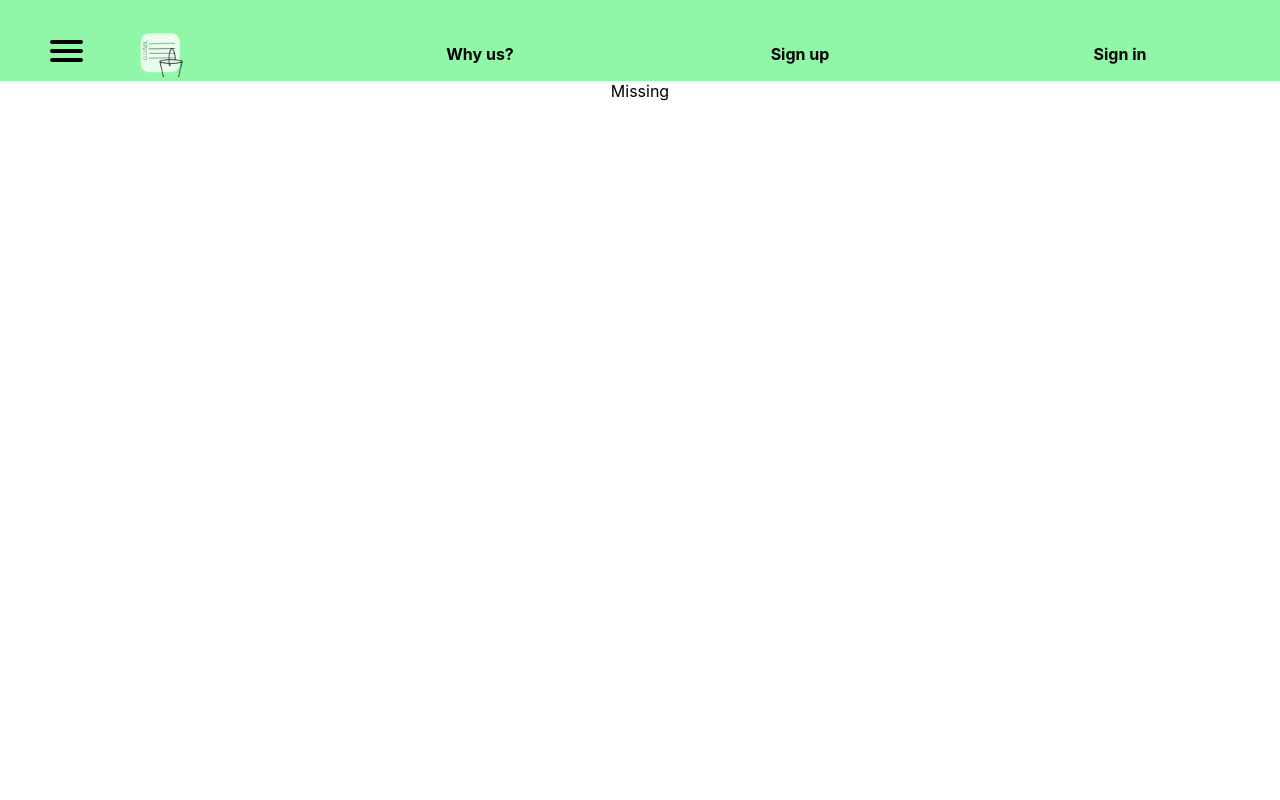
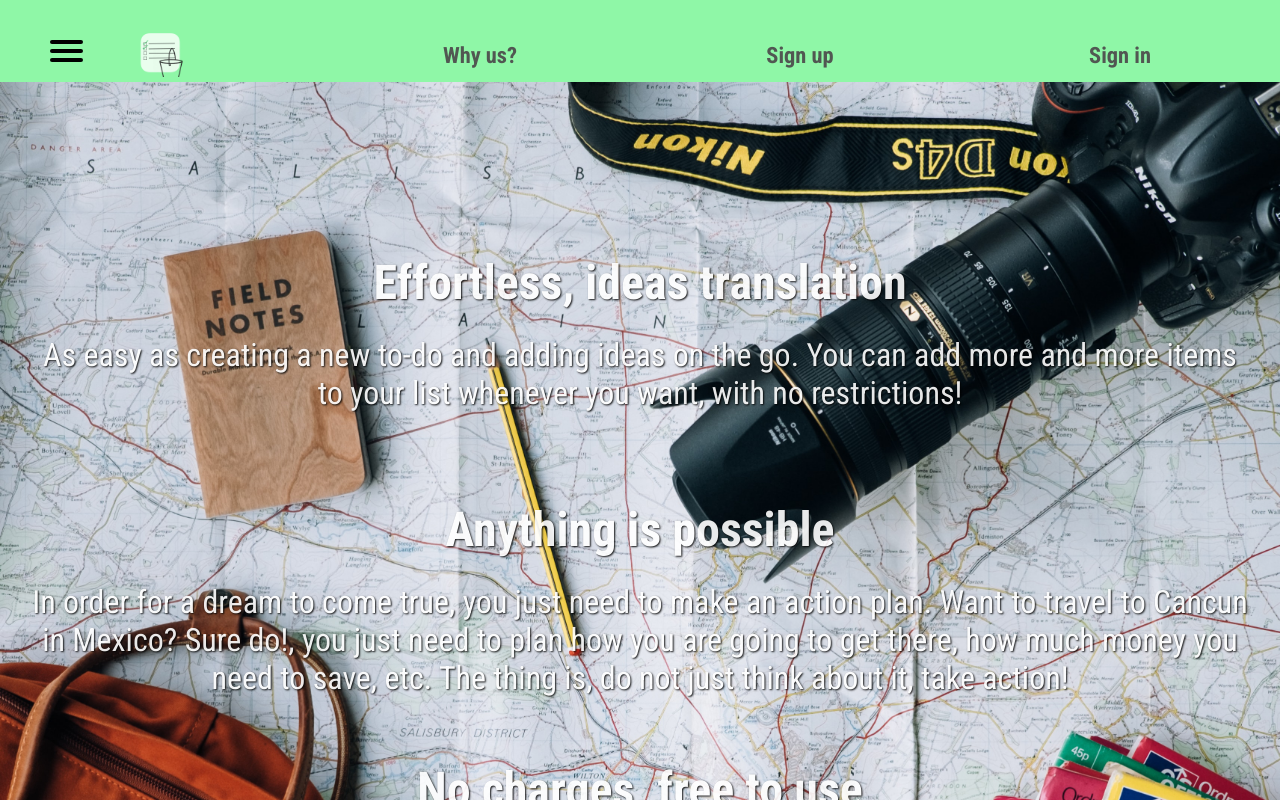
Before and after one commit to LoginALee/to-do-list, a React (Create React App) app: page /whyus in a window 1280 px wide. Shown: the top 800 px of the page. Built offline with nearby package versions, Linux system fonts and the light colour scheme.

Commit message:
Add why us page

```diff
--- a/src/App.js
+++ b/src/App.js
@@ -3,6 +3,7 @@ import React from 'react'
 import { BrowserRouter as Router, Switch, Route } from 'react-router-dom'
 import NewToDo from './pages/NewToDo'
 import MyToDos from './pages/MyToDos'
+import WhyUs from './pages/WhyUs'
 import LandingPage from './pages/LandingPage'
 import { Navbar } from './components/Navbar/Navbar'
 
@@ -13,7 +14,7 @@ function App() {
         <Navbar />
         <Switch>
           <Route path="/whyus">
-            <div>Missing</div>
+            <WhyUs />
           </Route>
           <Route path="/login">
             <div>Missing</div>
--- a/src/components/Navbar/Navbar.css
+++ b/src/components/Navbar/Navbar.css
@@ -19,8 +19,9 @@ nav {
 }
 
 a {
+  font-size: 1.4rem;
   text-decoration: none;
-  color:black;
+  color:#515752;
   font-weight: bold;
   padding: 1rem;
 }
--- a/src/index.css
+++ b/src/index.css
@@ -1,6 +1,8 @@
+@import url('https://fonts.googleapis.com/css2?family=Roboto+Condensed:wght@400;700&display=swap');
+
 body {
   margin: 0;
-  font-family: -apple-system, BlinkMacSystemFont, 'Segoe UI', 'Roboto', 'Oxygen',
+  font-family: 'Roboto Condensed', -apple-system, BlinkMacSystemFont, 'Segoe UI', 'Roboto', 'Oxygen',
     'Ubuntu', 'Cantarell', 'Fira Sans', 'Droid Sans', 'Helvetica Neue',
     sans-serif;
   -webkit-font-smoothing: antialiased;
--- /dev/null
+++ b/src/pages/WhyUs.css
@@ -0,0 +1,68 @@
+.main-container{
+    display: flex;
+    flex-direction: column;
+    justify-content: space-around;
+    align-items: center;
+}
+
+.image-container{
+  min-height: 100%;
+  min-width: 1024px;
+
+  width: 100%;
+  height: 100%;
+}
+
+.image-container img{
+    width: 100%;
+    height: 100%;
+}
+
+.text-container{
+    display: flex;
+    position: absolute;
+    flex-direction: column;
+}
+
+.ideas-section, .dreams-section, .app-section{
+    margin: 1em;
+    font-size: 2em;
+    color: white;
+    text-shadow: 1px 1px 2px black;
+    opacity: 90%;
+}
+
+.ideas-section, .dreams-section h2, p {
+    margin-top: 25px;
+
+    -webkit-animation: fadein 2s;
+       -moz-animation: fadein 2s;
+        -ms-animation: fadein 2s;
+         -o-animation: fadein 2s;
+            animation: fadein 2s;
+}
+
+@keyframes fadein {
+    from { opacity: 0; }
+    to   { opacity: 1; }
+}
+
+@-moz-keyframes fadein {
+    from { opacity: 0; }
+    to   { opacity: 1; }
+}
+
+@-webkit-keyframes fadein {
+    from { opacity: 0; }
+    to   { opacity: 1; }
+}
+
+@-ms-keyframes fadein {
+    from { opacity: 0; }
+    to   { opacity: 1; }
+}
+
+@-o-keyframes fadein {
+    from { opacity: 0; }
+    to   { opacity: 1; }
+}
--- /dev/null
+++ b/src/pages/WhyUs.jsx
@@ -0,0 +1,41 @@
+import React from 'react'
+import './WhyUs.css'
+
+const WhyUs = () => (
+  <div className="main-container">
+    <div className="image-container">
+      <img src="/WhyUs.jpg" alt="whyUs background" />
+    </div>
+    <div className="text-container">
+      <section className="ideas-section">
+        <h2>Effortless, ideas translation</h2>
+        <p>
+          As easy as creating a new to-do and adding ideas on the go. You can
+          add more and more items to your list whenever you want, with no
+          restrictions!
+        </p>
+      </section>
+
+      <section className="dreams-section">
+        <h2>Anything is possible</h2>
+        <p>
+          In order for a dream to come true, you just need to make an action
+          plan. Want to travel to Cancun in Mexico? Sure do!, you just need to
+          plan how you are going to get there, how much money you need to save,
+          etc. The thing is, do not just think about it, take action!
+        </p>
+      </section>
+
+      <section className="app-section">
+        <h2>No charges, free to use</h2>
+        <p>
+          Our goal is for more people to archive them goals, so our application
+          is free to use and it will always will be, we maintain the proyect
+          running thanks to donations.
+        </p>
+      </section>
+    </div>
+  </div>
+)
+
+export default WhyUs
```
Also changed, not shown: public/WhyUs.jpg (added).
